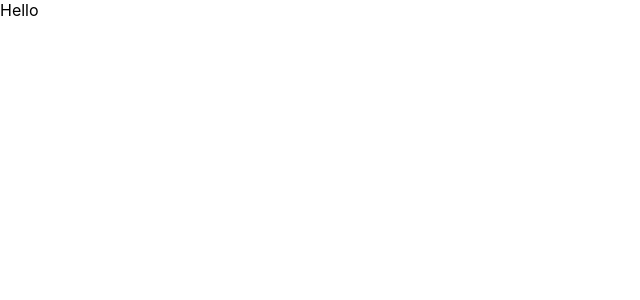
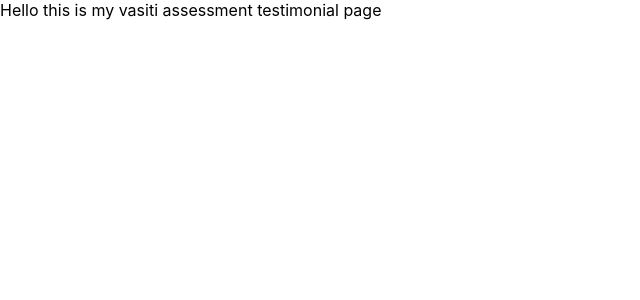
Before and after one commit to joshuah91/vasiti-testimonial-page, a React (Create React App) app: page / in a window 1280 px wide. Shown: the top 300 px of the page, without its empty margins (0-640 px from the left). Built offline with nearby package versions, Linux system fonts and the light colour scheme.

Commit message:
testing commit

```diff
--- a/src/App.js
+++ b/src/App.js
@@ -3,7 +3,7 @@ import './App.css';
 
 function App() {
   return (
-    <div>Hello</div>
+    <div>Hello this is my vasiti assessment testimonial page</div>
   );
 }
 
```
